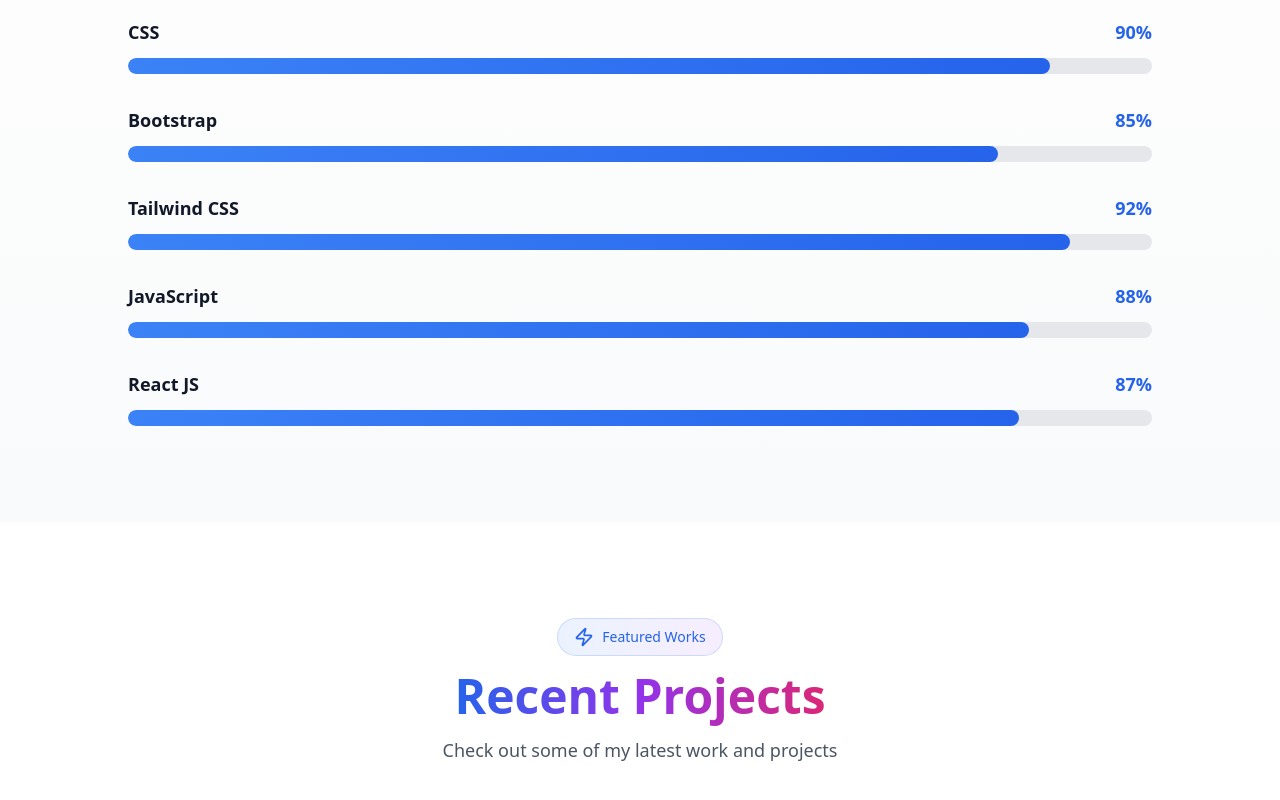
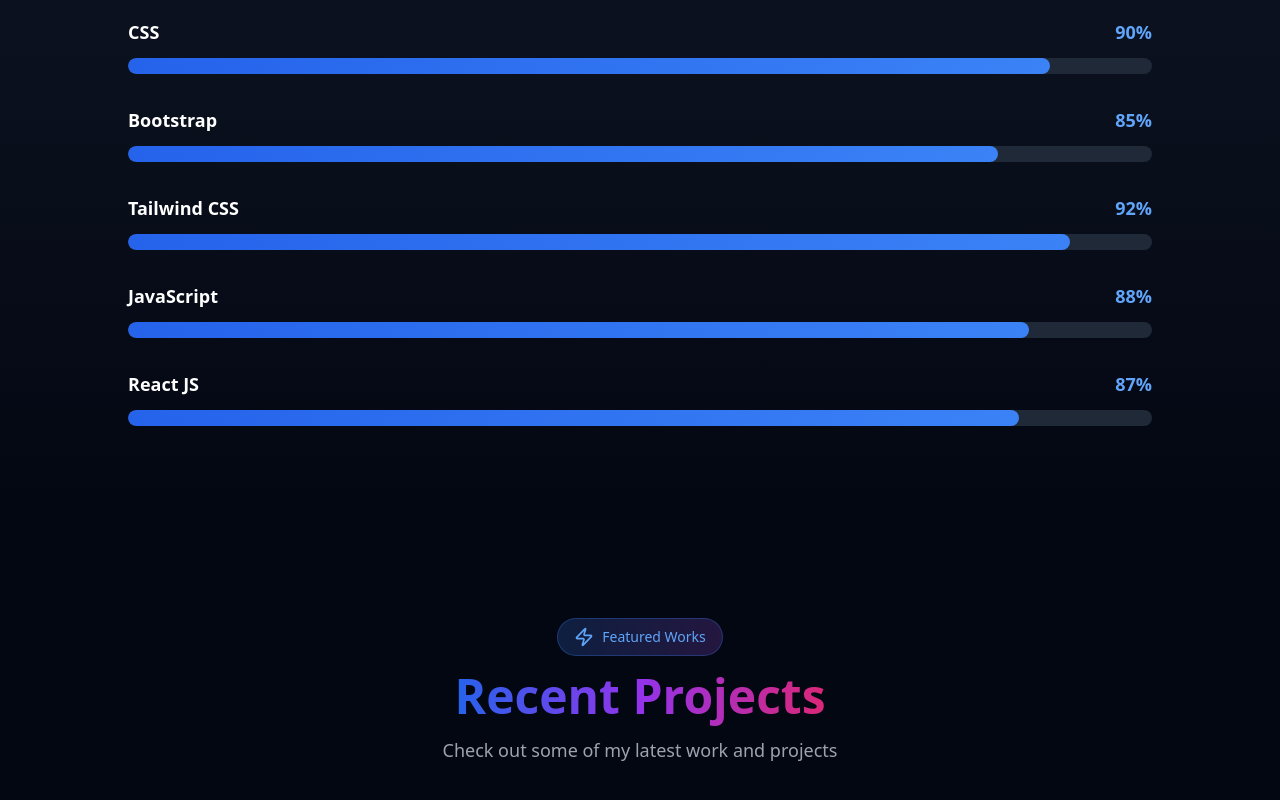
Before and after one commit to hojiakbarsobirov/portfolio, a React (Vite) app: page / in a window 1280 px wide. Shown: the part 1998-2798 px from the top of the page. Built offline with nearby package versions, Linux system fonts and the light colour scheme.

Commit message:
Update projects and about pages

```diff
--- a/src/App.jsx
+++ b/src/App.jsx
@@ -8,12 +8,12 @@
 import Contact from "./components/Contact";
 import Footer from "./components/FooterPage";
 
-// ✅ To'g'ri import (agar rasm src/assets da bo'lsa)
-// import LandingPage from './assets/landing-page.png'
-
 function App() {
   const [isOpen, setIsOpen] = useState(false);
-  const [darkMode, setDarkMode] = useState(false);
+  const [darkMode, setDarkMode] = useState(() => {
+    const saved = localStorage.getItem("darkMode");
+    return saved !== null ? JSON.parse(saved) : true;
+  });
   const [activeSection, setActiveSection] = useState("home");
   const [scrolled, setScrolled] = useState(false);
   const [mousePosition, setMousePosition] = useState({ x: 0, y: 0 });
@@ -24,6 +24,7 @@
     } else {
       document.documentElement.classList.remove("dark");
     }
+    localStorage.setItem("darkMode", JSON.stringify(darkMode));
   }, [darkMode]);
 
   useEffect(() => {
@@ -77,10 +78,10 @@
       title: "RuSpeak.uz online course",
       description: `RusPeak — Online Russian Language Course Registration Platform.
 A modern and user-friendly registration website built for RusPeak.uz, designed to streamline student enrollment for online Russian language courses. The platform offers a clean UI, responsive design, and optimized user flow, making the sign-up process simple, fast, and intuitive.`,
-      image: "/landing-page.png", // ✅ Public papkadagi rasm
+      image: "/landing-page.png",
       tech: ["React.js", "Firebase", "Tailwind CSS"],
       gradient: "from-purple-500 to-pink-500",
-      link: "https://ruspeak.vercel.app", // ✅ To'liq URL bilan
+      link: "https://ruspeak.vercel.app",
     },
     {
       title: "RuSpeak.uz for Admin-Pannel",
@@ -100,6 +101,24 @@
       tech: ["HTML5", "CSS3", "JavaScript", "Tailwind CSS"],
       gradient: "from-orange-500 to-red-500",
       link: "https://rezume-project.vercel.app/",
+    },
+    {
+      title: "RuSpeak-Test Web Site ",
+      description:
+        "RuSpeak-Test is an online platform that quickly and easily determines your Russian language level.",
+      image: "/portfolio4.png",
+      tech: ["HTML5", "CSS3", "JavaScript", "Tailwind CSS"],
+      gradient: "from-orange-500 to-red-500",
+      link: "https://ruspeak-test.vercel.app/",
+    },
+    {
+      title: "LifeOS — Life Operating System Web Site ",
+      description:
+        "LifeOS is a modern system designed to organize, plan, and manage your daily life.",
+      image: "/lifeos-img.png",
+      tech: ["HTML5", "CSS3", "JavaScript", "Tailwind CSS"],
+      gradient: "from-orange-500 to-red-500",
+      link: "https://life-os-panel.vercel.app/",
     },
   ];
 
--- a/src/components/AboutPage.jsx
+++ b/src/components/AboutPage.jsx
@@ -27,7 +27,7 @@
             <div className="grid grid-cols-3 gap-6">
               <div className="text-center p-6 bg-blue-50 dark:bg-gray-800 rounded-2xl hover:scale-105 transition-transform duration-300 border border-blue-200 dark:border-gray-700">
                 <h3 className="font-bold text-4xl xl:text-5xl text-blue-600 dark:text-blue-400">
-                  3<span className="text-blue-500">+</span>
+                  5<span className="text-blue-500">+</span>
                 </h3>
                 <p className="font-medium text-sm text-gray-600 dark:text-gray-400 mt-2">
                   Completed<br />Project
--- a/src/components/FooterPage.jsx
+++ b/src/components/FooterPage.jsx
@@ -1,5 +1,5 @@
 import React from 'react';
-import { Mail, Github, Linkedin } from 'lucide-react';
+import { Mail, Github, Linkedin, Instagram, Send } from 'lucide-react';
 
 const Footer = () => {
   return (
@@ -37,6 +37,24 @@
             >
               <Linkedin className="w-6 h-6" />
             </a>
+
+            <a
+              href="https://instagram.com/sobrvkh"
+              target="_blank"
+              rel="noopener noreferrer"
+              className="p-3 bg-gray-100 dark:bg-gray-800 rounded-xl hover:bg-blue-500 hover:text-white dark:hover:bg-blue-500 transition-all duration-300 hover:scale-110"
+            >
+              <Instagram className="w-6 h-6" />
+            </a>
+
+            <a
+              href="https://t.me/sobrvkh"
+              target="_blank"
+              rel="noopener noreferrer"
+              className="p-3 bg-gray-100 dark:bg-gray-800 rounded-xl hover:bg-blue-500 hover:text-white dark:hover:bg-blue-500 transition-all duration-300 hover:scale-110"
+            >
+              <Send className="w-6 h-6" />
+            </a>
           </div>
 
           <div className="text-sm text-gray-500 dark:text-gray-500">
```
Also changed, not shown: public/lifeos-img.png (added), public/portfolio4.png (added).
